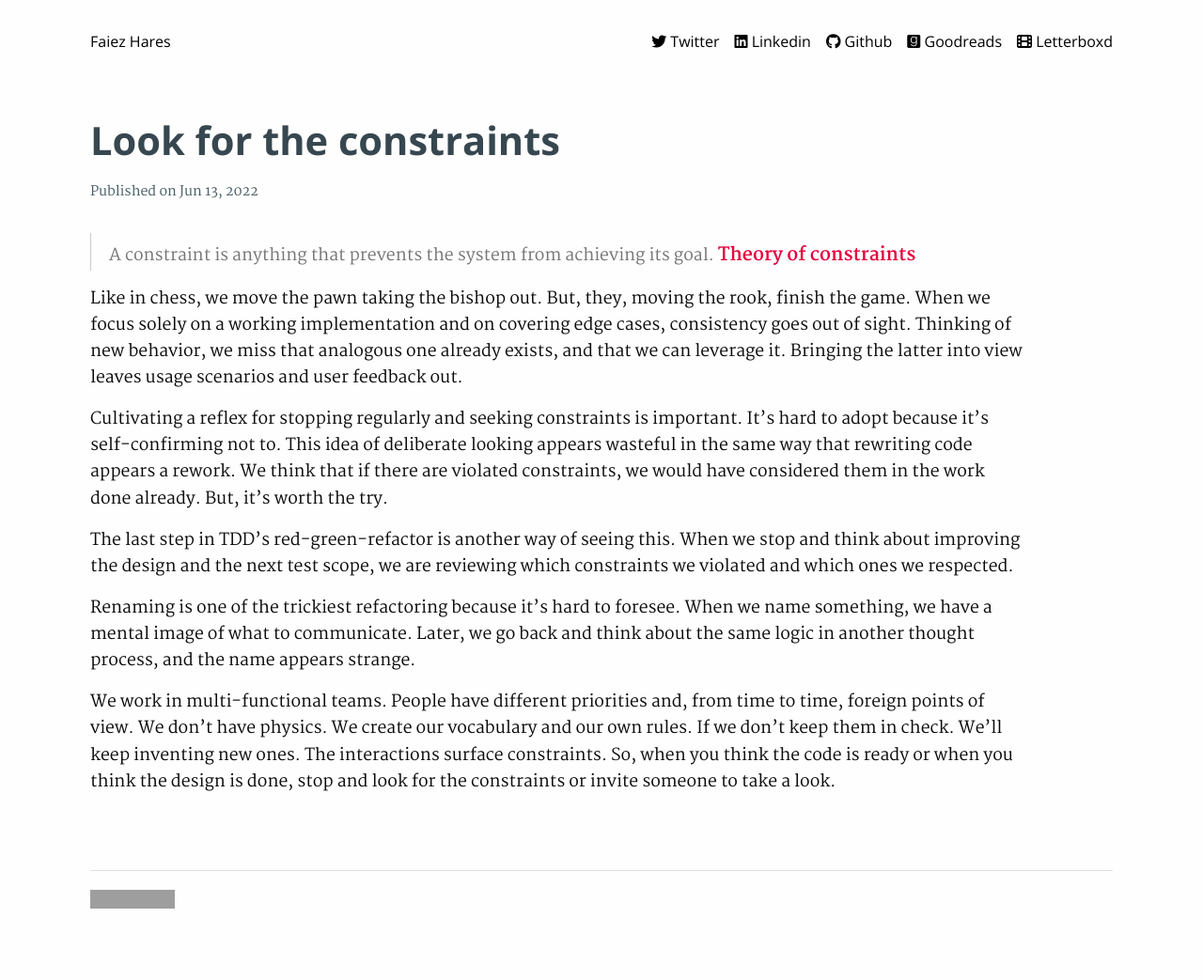
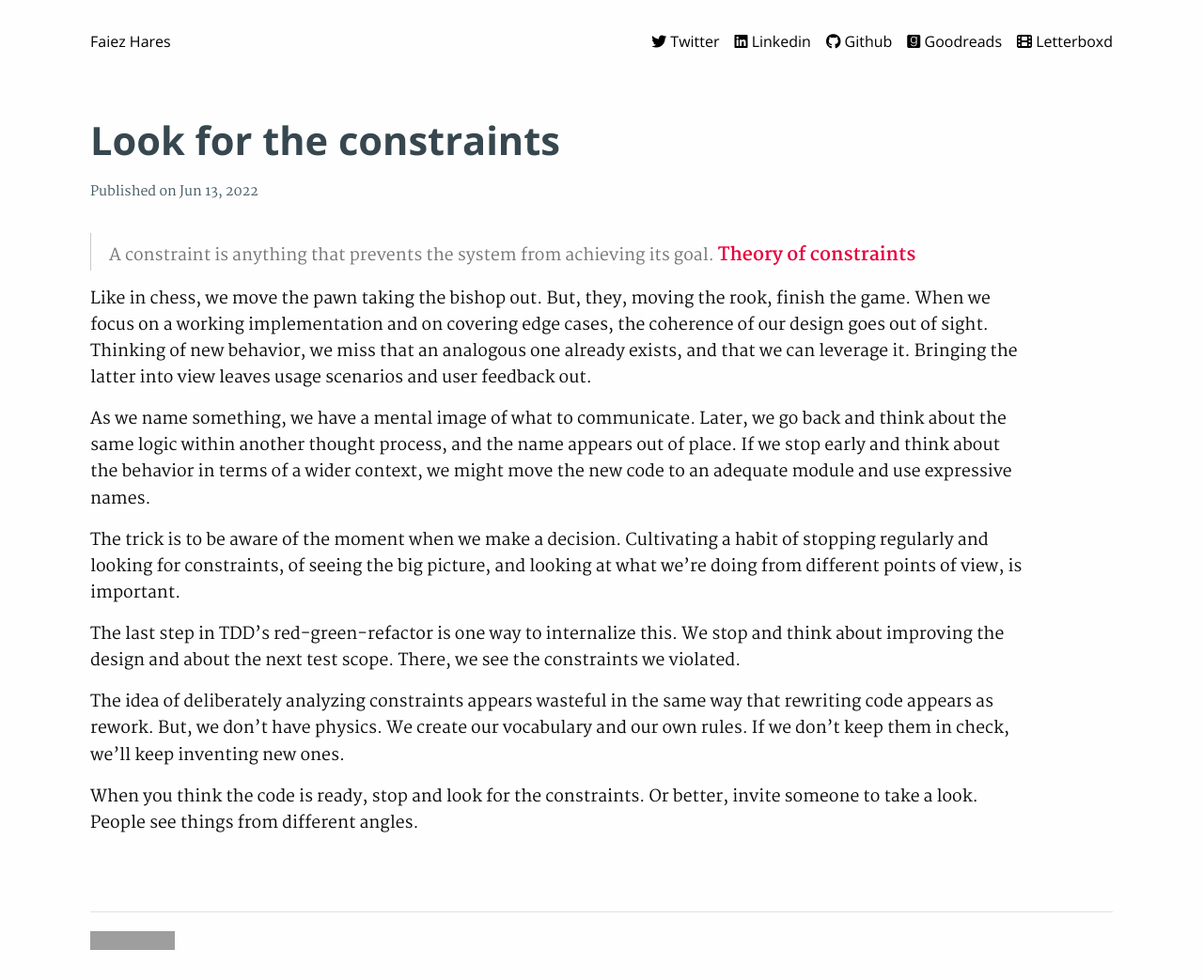
Before and after one commit to haresfaiez/haresfaiez.github.io, a Jekyll site: the page built from _posts/2022-06-13-look-for-the-constraints.md, in a window 1280 px wide. Shown: the whole page at 94% size. Built offline with Jekyll 4.4.1, drawn with Linux system fonts in a browser that asks for light colours; before the commit the page ends 999 px from its top, so only the background shows below that; grey boxes are pictures that could not be loaded.

Commit message:
Improve last posts

```diff
--- a/_posts/2022-06-13-look-for-the-constraints.md
+++ b/_posts/2022-06-13-look-for-the-constraints.md
@@ -11,33 +11,33 @@ tags:     featured
 
 Like in chess, we move the pawn taking the bishop out.
 But, they, moving the rook, finish the game.
-When we focus solely on a working implementation and on covering edge cases,
-consistency goes out of sight.
-Thinking of new behavior, we miss that analogous one already exists,
+When we focus on a working implementation and on covering edge cases,
+the coherence of our design goes out of sight.
+Thinking of new behavior, we miss that an analogous one already exists,
 and that we can leverage it.
 Bringing the latter into view leaves usage scenarios and user feedback out.
 
-Cultivating a reflex for stopping regularly and seeking constraints is important.
-It's hard to adopt because it's self-confirming not to.
-This idea of deliberate looking appears wasteful
-in the same way that rewriting code appears a rework.
-We think that if there are violated constraints,
-we would have considered them in the work done already.
-But, it's worth the try.
+As we name something, we have a mental image of what to communicate.
+Later, we go back and think about the same logic within another thought process,
+and the name appears out of place.
+If we stop early and think about the behavior in terms of a wider context,
+we might move the new code to an adequate module and use expressive names.
 
-The last step in TDD's red-green-refactor is another way of seeing this.
-When we stop and think about improving the design and the next test scope,
-we are reviewing which constraints we violated and which ones we respected.
+The trick is to be aware of the moment when we make a decision.
+Cultivating a habit of stopping regularly and looking for constraints,
+of seeing the big picture,
+and looking at what we're doing from different points of view,
+is important.
 
-Renaming is one of the trickiest refactoring because it's hard to foresee.
-When we name something, we have a mental image of what to communicate.
-Later, we go back and think about the same logic in another thought process,
-and the name appears strange.
+The last step in TDD's red-green-refactor is one way to internalize this.
+We stop and think about improving the design and about the next test scope.
+There, we see the constraints we violated.
 
-We work in multi-functional teams.
-People have different priorities and, from time to time, foreign points of view.
-We don't have physics. We create our vocabulary and our own rules.
-If we don't keep them in check. We'll keep inventing new ones.
-The interactions surface constraints.
-So, when you think the code is ready or when you think the design is done,
-stop and look for the constraints or invite someone to take a look.
+The idea of deliberately analyzing constraints appears wasteful
+in the same way that rewriting code appears as rework.
+But, we don't have physics. We create our vocabulary and our own rules.
+If we don't keep them in check, we'll keep inventing new ones.
+
+When you think the code is ready, stop and look for the constraints.
+Or better, invite someone to take a look.
+People see things from different angles.
```
Also changed, not shown: _drafts/monaco-vscode.md (deleted, +0 -20 lines), _posts/2022-10-16-how-monaco-handles-file-content-initialization.md (+73 -100 lines), _posts/2022-10-22-how-monaco-handles-file-content-buffer-updates.md (+49 -116 lines), 2 other files.
